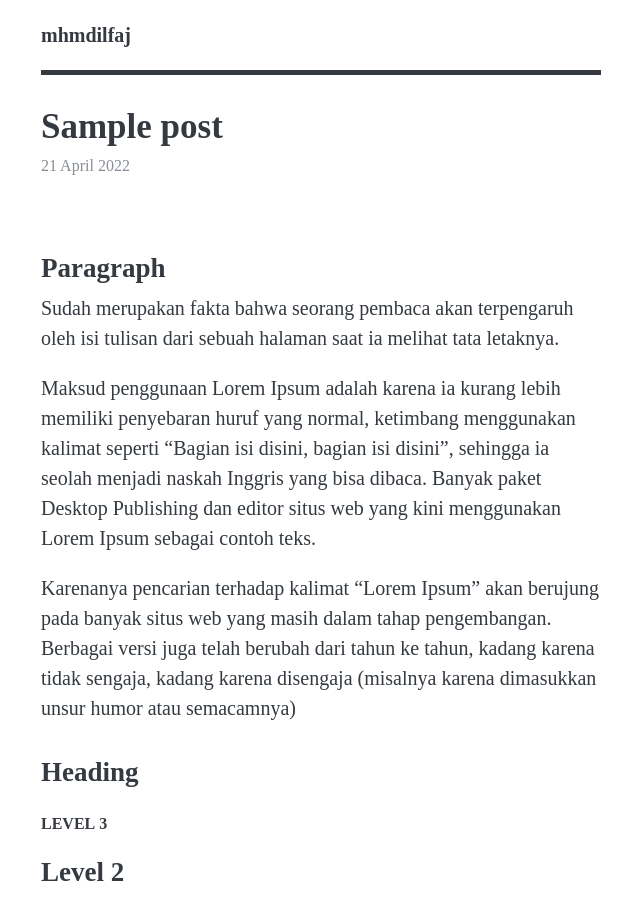
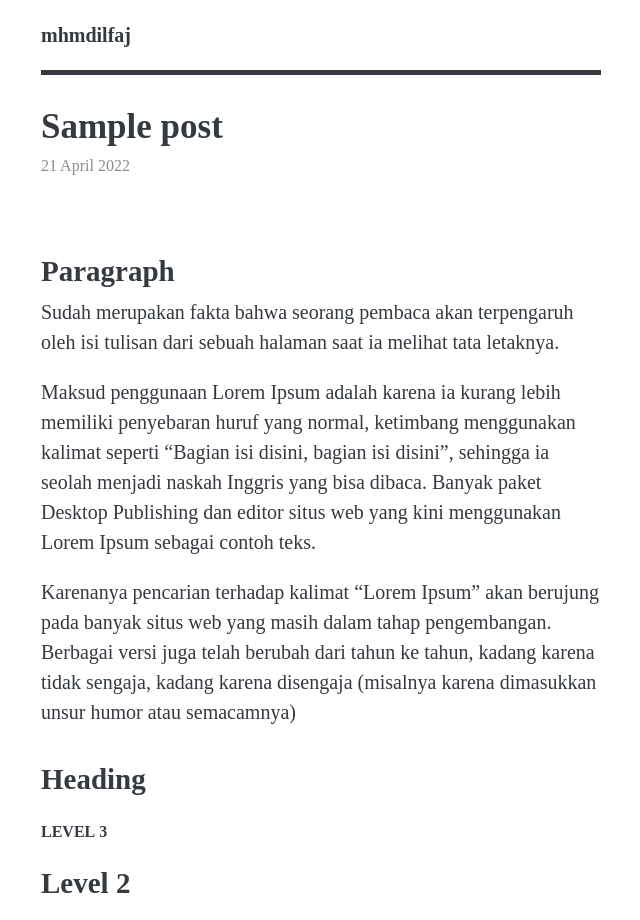
Before and after one commit to mhmdilfaj/mhmdilfaj.github.io, a Jekyll site: the page built from _posts/2022-04-21-sample-post.md, in a window 1280 px wide. Shown: the top 920 px of the page, without its empty margins (319-959 px from the left). Built offline with Jekyll 4.4.1, drawn with Linux system fonts in a browser that asks for light colours; some web fonts are replaced.

Commit message:
Update stylesheet.css

```diff
--- a/assets/stylesheet.css
+++ b/assets/stylesheet.css
@@ -194,7 +194,7 @@ h1 {
 }
 
 h2 {
-  font-size: 1.35em;
+  font-size: 1.45em;
 }
 
 h3,
@@ -226,7 +226,7 @@ ul, ol, dl {
 
 dt {
   font-weight: normal;
-	font-style: italic;
+	font-style: normal;
 }
 
 dd {
```
